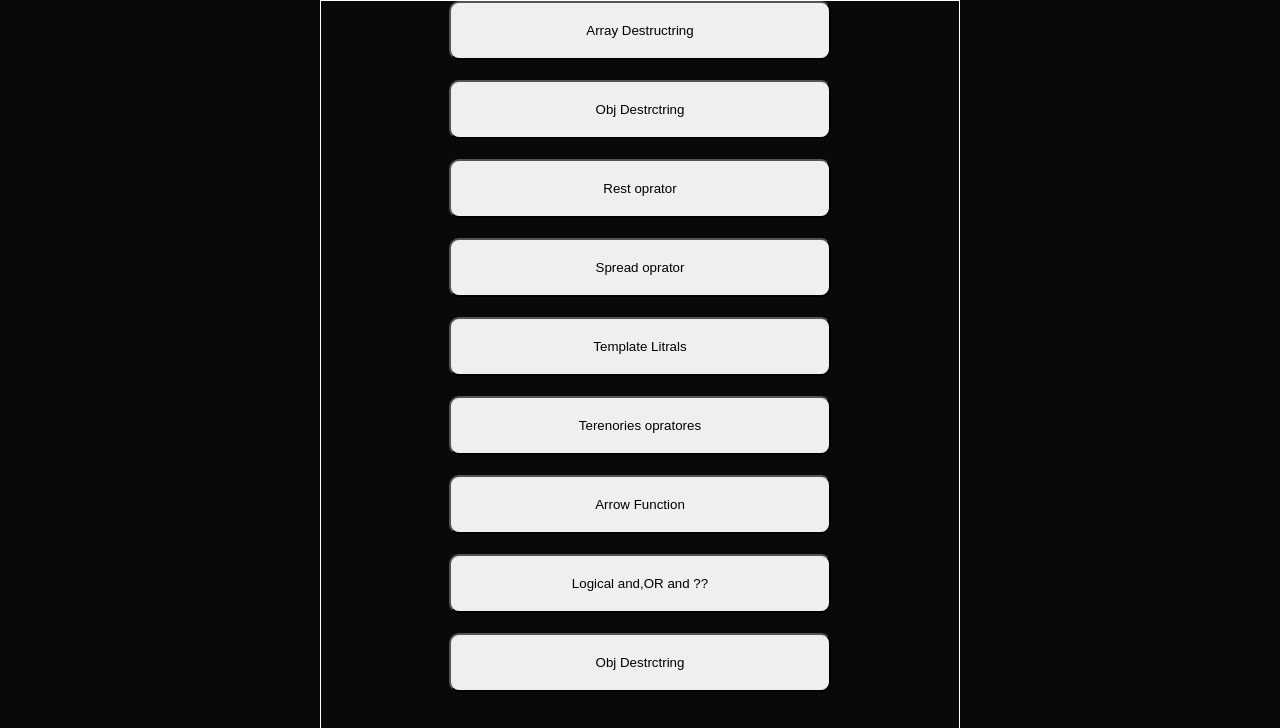
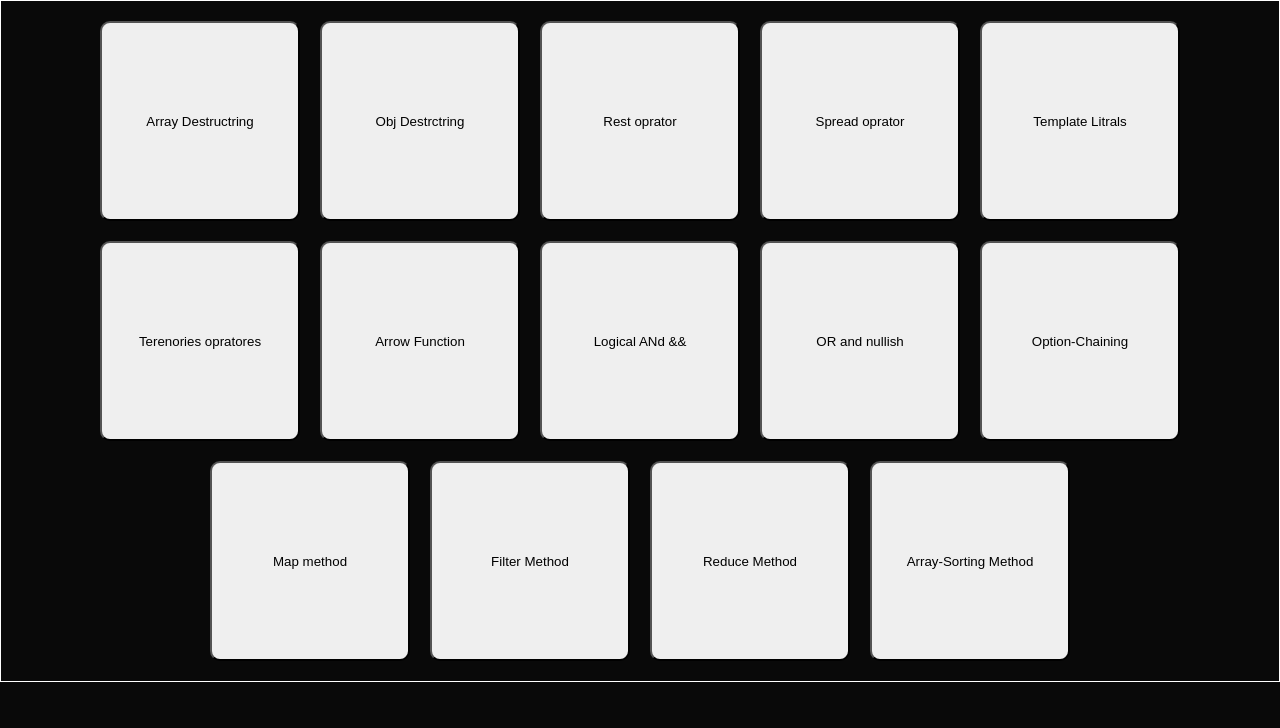
Before and after one commit to DarshanPro123/Practice_code_pro_1, a React (Vite) app: page / in a window 1280 px wide. Shown: the top 728 px of the page. Built offline with nearby package versions, Linux system fonts and the light colour scheme.

Commit message:
learn some new functionality in js

```diff
--- a/src/App.jsx
+++ b/src/App.jsx
@@ -1,6 +1,34 @@
 import "./App.css";
 
 function App() {
+  // object for data to giving some function
+  const data = {
+    name: "Darshan",
+    age: 20,
+    skill: "drwing",
+  };
+
+  const country = {
+    couname: "India",
+    populchild: {
+      number: 20000,
+    },
+    populman: {
+      number: 30000,
+    },
+  };
+
+  //Array example for filtering a which surname is same
+
+  const surnames = [
+    "Darshan Panchal",
+    "I am Panchal",
+    "Narendra Modi",
+    "Rahul Modi",
+    "Soniya Modi",
+  ];
+  // console.log(surnames);
+
   const getArray = () => {
     const arr = [3, 4, 5, 24, 343, 24, 53, 53, 4, 5, 4];
     const [zroindx, frstinx, thrdindx] = arr;
@@ -22,6 +50,7 @@ function App() {
       `My Name is ${name} , My Age is ${age} and My surname is ${surname} `
     );
   };
+
   const getRest = () => {
     console.log("rest op");
     const butter = [32, 53, 55, "dsf", "aww"];
@@ -41,6 +70,7 @@ function App() {
 
     //it's giving to ...rest oprator to get rested array from datarr
   };
+
   const getSpread = () => {
     console.log("Spread op");
     const jam = [32, 53, 55, "dsf", "aww"];
@@ -64,6 +94,7 @@ function App() {
 
     console.log(sandwich);
   };
+
   const getLitrals = () => {
     const name = "Darshan";
     const myinfo = {
@@ -78,6 +109,7 @@ function App() {
       `My name is  ${name} , my age is ${age} , My main hobbie is ${hobbie} , interested in ${intrest}`
     );
   };
+
   const getTernories = () => {
     const name = prompt("Enter your name");
     const age = prompt(`hii ${name} , Enter your age `);
@@ -85,9 +117,60 @@ function App() {
     const driveTest = age >= 18 ? `${name} can Drive` : `${name} can't drive`;
     console.log(driveTest);
   };
-  const getArrow = () => {};
-  const getAnd = () => {};
-  const getOr = () => {};
+
+  const getArrow = () => {
+    const { name } = data;
+    console.log(`Hii ${name} welcome to our site`);
+  };
+  const getAnd = () => {
+    console.log("Example of And oparetor");
+    const { age, name } = data;
+    if (age >= 18 && age <= 60) {
+      console.log(`${name} stand for elaction `);
+    } else {
+      console.log("Not able for elaction");
+    }
+  };
+  const getOr = () => {
+    console.log("That's for a Or oprator");
+    const counter = 15;
+    const check = counter <= 20 || counter >= 20;
+
+    {
+      check
+        ? console.log("Your data less than 20")
+        : console.log("Your counter is greater than 20");
+    }
+  };
+
+  const getOptionalChain = () => {
+    // if (country && country.populbig && country.populbig.number) {
+
+    // }
+    console.log("Optional chaining", country.populchild?.number ?? 0);
+    console.log("without Optional chaining", country.populman.number ?? 0);
+  };
+
+  const getMap = () => {
+    const arr = ["Darshan", "Panchal", "Narendra ", "Modi"];
+
+    arr.map((nme) => console.log(nme));
+
+    console.log("Other example for map function");
+    const numbers = [1, 4, 6, 3, 5, 24, 2];
+
+    const totalNum = numbers.map((num) => (num += num));
+    console.log(totalNum);
+  };
+
+  const getFilter = () => {
+    const allsurnames = surnames.filter((nme) => nme.includes("Modi"));
+    console.log(allsurnames);
+  };
+
+  const getReduce = () => {};
+
+  const getSort = () => {};
 
   return (
     <>
@@ -99,8 +182,13 @@ function App() {
         <button onClick={getLitrals}>Template Litrals</button>
         <button onClick={getTernories}>Terenories opratores</button>
         <button onClick={getArrow}>Arrow Function</button>
-        <button onClick={getAnd}>Logical and,OR and ??</button>
-        <button onClick={getOr}>Obj Destrctring</button>
+        <button onClick={getAnd}>Logical ANd && </button>
+        <button onClick={getOr}>OR and nullish</button>
+        <button onClick={getOptionalChain}>Option-Chaining</button>
+        <button onClick={getMap}>Map method</button>
+        <button onClick={getFilter}>Filter Method</button>
+        <button onClick={getReduce}>Reduce Method</button>
+        <button onClick={getSort}>Array-Sorting Method</button>
       </div>
       {/* <div className="container">
           use in abouve template litral any javascript expression in this string*/}
@@ -146,3 +234,12 @@ export default App;
 //     counter >= 10 ? alert("Level 1 comlated") : "";
 //   }
 // };
+
+// for Nullishh opratores
+
+// console.log("That's for a Nullish oprator");
+
+// const nullishcheck = count ?? counter <= 20;
+// {
+//   nullishcheck ? console.log(count) : console.log("Your data not up 20");
+// }
--- a/src/index.css
+++ b/src/index.css
@@ -48,20 +48,29 @@ h4 {
 
 .buttons {
   display: flex;
-  flex-direction: column;
+  justify-content: center;
+  /* flex-direction: column; */
+  flex-wrap: wrap;
   gap: 20px;
-  width: 50%;
+  width: 100%;
+  padding: 20px 0;
   align-items: center;
-  height: 100vh;
+  height: auto;
   border: 1px solid white;
   margin: auto;
 }
 
 .buttons button {
-  width: 60%;
+  width: 200px;
+  height: 200px;
   padding: 20px;
   border-radius: 10px;
   cursor: pointer;
+  transition: all 0.4s;
+}
+
+.buttons button:hover {
+  transform: scale(1.1);
 }
 
 .buttons button:nth-child(1):hover {
@@ -93,10 +102,30 @@ h4 {
   color: rgb(0, 0, 0);
 }
 .buttons button:nth-child(8):hover {
-  background-color: red;
-  color: white;
+  background-color: rgb(24, 216, 249);
+  color: rgb(3, 3, 3);
 }
 .buttons button:nth-child(9):hover {
-  background-color: red;
-  color: white;
+  background-color: rgb(211, 154, 21);
+  color: rgb(231, 225, 225);
 }
+.buttons button:nth-child(10):hover {
+  background-color: rgb(224, 234, 25);
+  color: rgb(40, 40, 40);
+}
+.buttons button:nth-child(11):hover {
+  background-color: rgb(122, 8, 166);
+  color: rgb(245, 241, 241);
+}
+.buttons button:nth-child(12):hover {
+  background-color: rgb(7, 192, 78);
+  color: rgb(40, 40, 40);
+}
+.buttons button:nth-child(13):hover {
+  background-color: rgb(214, 224, 13);
+  color: rgb(40, 40, 40);
+}
+.buttons button:nth-child(14):hover {
+  background-color: rgb(140, 35, 117);
+  color: rgb(248, 245, 245);
+}
```
